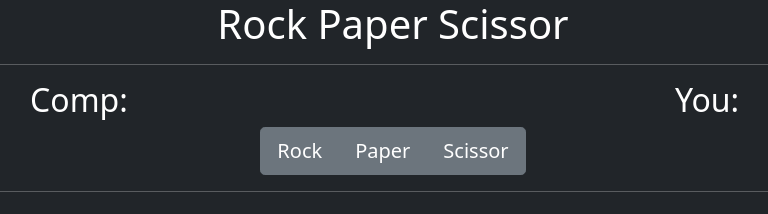
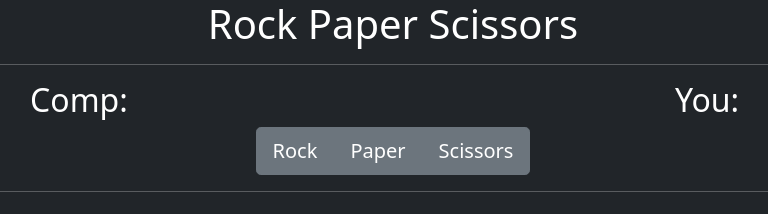
Before and after one commit to shajith-it-is/Rock-Paper-Scissor, a plain HTML site: page index.html in a window 1280 px wide. Shown: the whole page, without its empty margins (247-1015 px from the left). Drawn offline with nearby package versions, Linux system fonts and the light colour scheme.

Commit message:
Scissors

```diff
--- a/index.html
+++ b/index.html
@@ -11,7 +11,7 @@
 <body class="bg-dark text-white">
     <script src="https://cdn.jsdelivr.net/npm/bootstrap@5.1.3/dist/js/bootstrap.bundle.min.js" integrity="sha384-ka7Sk0Gln4gmtz2MlQnikT1wXgYsOg+OMhuP+IlRH9sENBO0LRn5q+8nbTov4+1p" crossorigin="anonymous"></script>
     <div class="container-fluid text-center">
-      <h1>Rock Paper Scissor</h1>
+      <h1>Rock Paper Scissors</h1>
       <hr>
       <div class="flex">
         <h2>Comp: <span id="comp"></span></h2>
@@ -20,7 +20,7 @@
       <div class="btn-group btn-group-lg" role="group">
         <button type="button" id="1" class="btn btn-secondary">Rock</button>
         <button type="button" id="2" class="btn btn-secondary">Paper</button>
-        <button type="button" id="3" class="btn btn-secondary">Scissor</button>
+        <button type="button" id="3" class="btn btn-secondary">Scissors</button>
       </div>
       <hr>
       <h2 id="result"></h2>
--- a/script.js
+++ b/script.js
@@ -4,7 +4,7 @@ const result = bodyElement.querySelector('#result');
 const comp = bodyElement.querySelector('#comp');
 const user = bodyElement.querySelector('#user');
 
-const RPC = {1: 'rock',2: 'paper',3: 'scissor'};
+const RPC = {1: 'rock',2: 'paper',3: 'scissors'};
 
 let userChoice;
 let compChoice;
```
